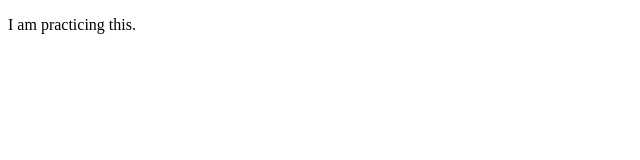
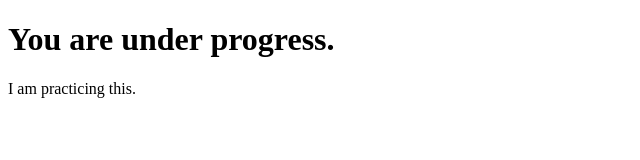
Before and after one commit to sajag01/Frontend, a plain HTML site: page new.html in a window 1280 px wide. Shown: the whole page, without its empty margins (0-640 px from the left). Drawn offline with Linux system fonts and the light colour scheme.

Commit message:
checking

```diff
--- a/new.html
+++ b/new.html
@@ -6,6 +6,7 @@
     <title>Document</title>
 </head>
 <body>
+    <h1>You are under progress.</h1>
     <p>I am practicing this.</p>
 
 </body>
```
